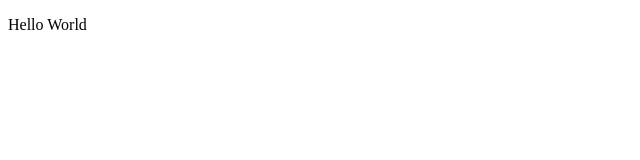
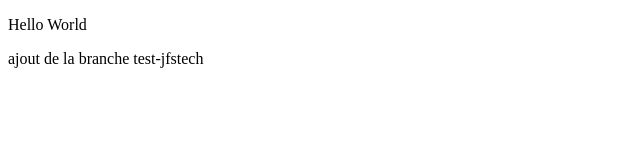
Before and after one commit to jfstech/test-01, a plain HTML site: page index.html in a window 1280 px wide. Shown: the whole page, without its empty margins (0-640 px from the left). Drawn offline with Linux system fonts and the light colour scheme.

Commit message:
Update branch test-jfstech

```diff
--- a/index.html
+++ b/index.html
@@ -6,5 +6,6 @@
   </head>
   <body>
     <p>Hello World</p>
+    <p>ajout de la branche test-jfstech</p>
   </body>
 </html>
```
